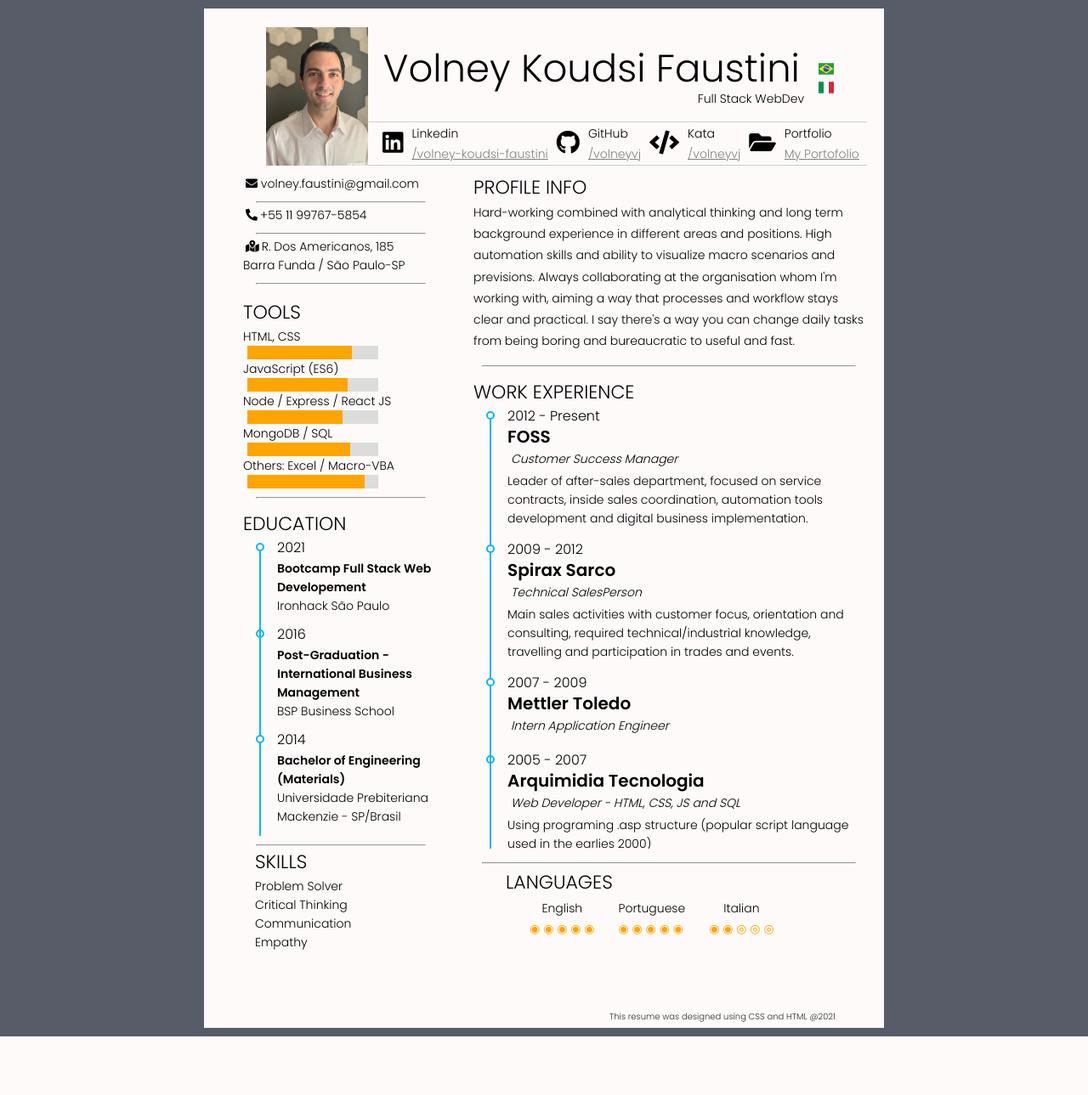
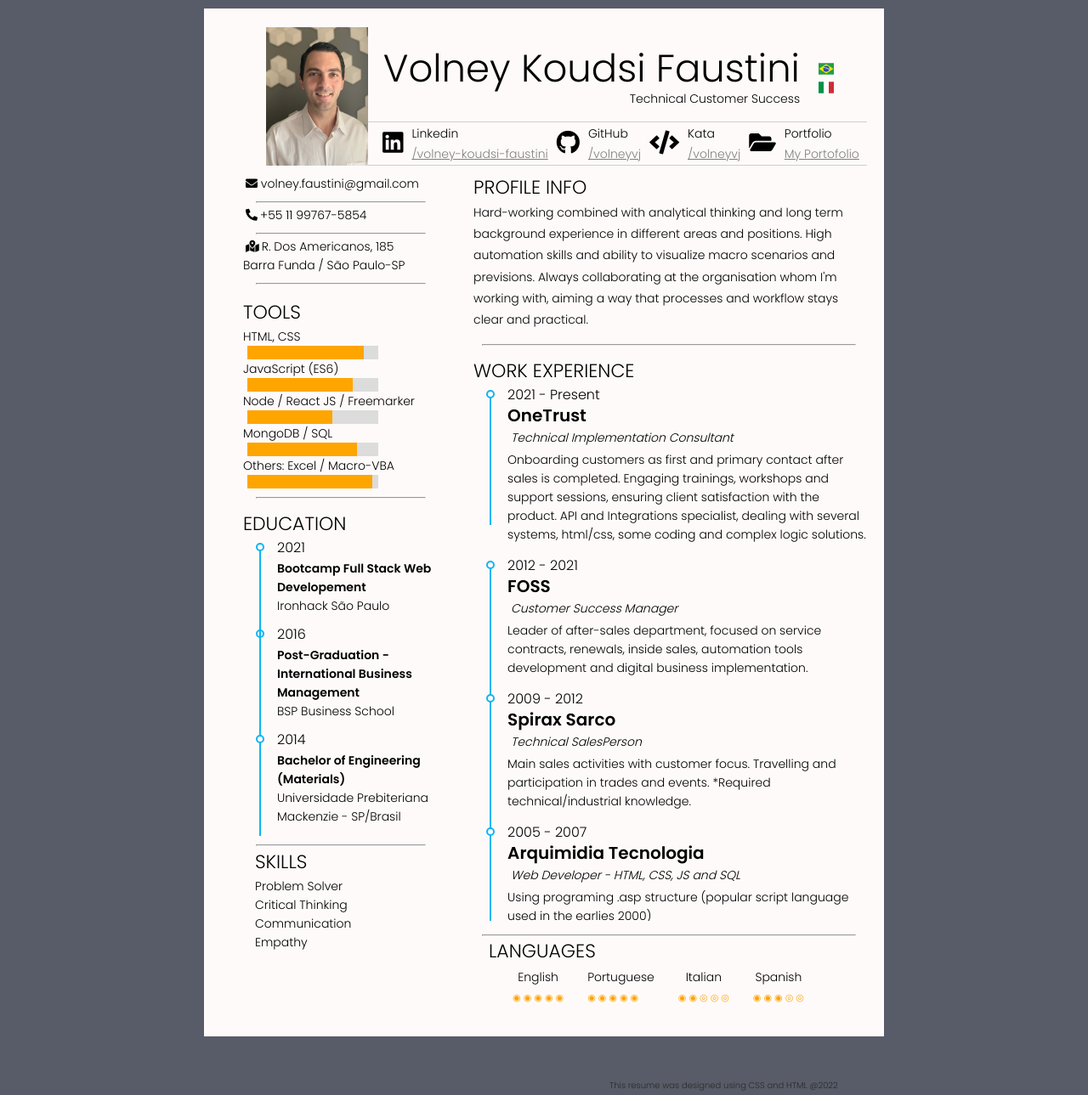
Before and after one commit to volneyvj/resume, a PHP site: page / in a window 1280 px wide. Shown: the whole page at 85% size. Before the commit the page ends 1220 px from the top, so only its background shows below. Run offline with PHP 8.4, Linux system fonts and the light colour scheme.

Commit message:
Add files via upload

```diff
--- a/index.html
+++ b/index.html
@@ -24,9 +24,9 @@
 
         <div class="inside-info">
           <span class="name">Volney Koudsi Faustini</span>
-          <span class="job">Full Stack WebDev</span>
-          <span class="citizenship"><span class="flag-icon flag-icon-br"></span> <br>
-            <span class="flag-icon flag-icon-it"></span></span>
+          <span class="job">Technical Customer Success</span>
+          <span class="citizenship"><span class="flag-icon flag-icon-br" alt="citizenship"></span> <br>
+            <span class="flag-icon flag-icon-it" alt="citizenship"></span></span>
         </div>
 
         <div class="info-links">
@@ -81,35 +81,35 @@
             HTML, CSS
           </div>
           <div class="tools_progress">
-            <span style="width: 80%;"></span>
+            <span style="width: 89%;"></span>
           </div>
 
           <div>
             JavaScript (ES6)
           </div>
           <div class="tools_progress">
-            <span style="width: 77%;"></span>
+            <span style="width: 81%;"></span>
           </div>
 
           <div>
-            Node / Express / React JS
+            Node / React JS / Freemarker
           </div>
           <div class="tools_progress">
-            <span style="width: 73%;"></span>
+            <span style="width: 65%;"></span>
           </div>
 
           <div>
             MongoDB / SQL
           </div>
           <div class="tools_progress">
-            <span style="width: 79%;"></span>
+            <span style="width: 84%;"></span>
           </div>
 
           <div>
             Others: Excel / Macro-VBA
           </div>
           <div class="tools_progress">
-            <span style="width: 90%;"></span>
+            <span style="width: 96%;"></span>
           </div>
 
         </div>
@@ -191,7 +191,6 @@
 
           </div>
 
-
         </div>
 
       </div>
@@ -207,7 +206,6 @@
             High automation skills and ability to visualize macro scenarios and previsions.
             Always collaborating at the organisation whom I'm working with, aiming a way that processes and workflow
             stays clear and practical.
-            I say there's a way you can change daily tasks from being boring and bureaucratic to useful and fast.
           </div>
           <hr>
 
@@ -217,28 +215,30 @@
           <div class="title">WORK EXPERIENCE</div>
           <ul>
             <li>
-              <div class="date">2012 - Present</div>
+              <div class="date">2021 - Present</div>
+
+              <p class="company-title">OneTrust</p>
+              <p class="job-title">Technical Implementation Consultant</p>
+              Onboarding customers as first and primary contact after sales is completed.
+              Engaging trainings, workshops and support sessions, ensuring client satisfaction with the product.
+              API and Integrations specialist, dealing with several systems, html/css, some coding and complex logic
+              solutions.
+            </li>
+            <li>
+              <div class="date">2012 - 2021</div>
 
               <p class="company-title">FOSS</p>
               <p class="job-title">Customer Success Manager</p>
-              Leader of after-sales department, focused on service contracts, inside sales coordination, automation
-              tools
-              development and digital business implementation.
+              Leader of after-sales department, focused on service contracts, renewals, inside sales, automation
+              tools development and digital business implementation.
 
             </li>
             <li>
               <div class="date">2009 - 2012</div>
               <p class="company-title">Spirax Sarco</p>
               <p class="job-title">Technical SalesPerson</p>
-              Main sales activities with customer focus, orientation and consulting, required technical/industrial
-              knowledge, travelling and participation in trades and events.
-
-            </li>
-            <li>
-              <div class="date">2007 - 2009</div>
-
-              <p class="company-title">Mettler Toledo</p>
-              <p class="job-title">Intern Application Engineer</p>
+              Main sales activities with customer focus. Travelling and participation in trades and events.
+              *Required technical/industrial knowledge.
 
             </li>
             <li>
@@ -259,16 +259,18 @@
               <td>English</td>
               <td>Portuguese </td>
               <td>Italian</td>
+              <td>Spanish</td>
             </tr>
             <tr>
               <td class="orange"> &#9673; &#9673; &#9673; &#9673; &#9673;</td>
               <td class="orange"> &#9673; &#9673; &#9673; &#9673; &#9673; </td>
               <td class="orange">&#9673; &#9673; &#9678; &#9678; &#9678; </td>
+              <td class="orange">&#9673; &#9673; &#9673; &#9678; &#9678; </td>
             </tr>
           </table>
         </div>
 
-        <div class="note"> This resume was designed using CSS and HTML @2021 </div>
+        <div class="note"> This resume was designed using CSS and HTML @2022 </div>
 
       </div>
 
--- a/styles.css
+++ b/styles.css
@@ -25,7 +25,7 @@ a {
 
 .resume {
   width: 800px;
-  height: 1200px;
+  height: 1210px;
   margin: 10px auto;
   padding: 20px;
   background-color: #FFFAFA;
@@ -76,7 +76,13 @@ margin-left: 8px;
 .job {
   position: absolute;
   top: 45px;
-  left: 388px;
+  left: 308px;
+}
+
+.job2 {
+  position: absolute;
+  top: 45px;
+  left: 312px;
 }
 
 .citizenship {
@@ -90,8 +96,8 @@ margin-left: 8px;
   flex-direction: row;
   width: auto;
   justify-content: space-evenly;
-  border-top: 1px solid  #D3CECE;
-  border-bottom: 1px solid  #D3CECE;
+  border-top: 1px solid #D3CECE;
+  border-bottom: 1px solid #D3CECE;
   margin-top: 41px;
 }
 
@@ -100,6 +106,7 @@ margin-left: 8px;
   padding: 0;
   height: 20px;
 }
+
 .table-links tr:first-child {
   font-weight: bold;
 }
@@ -149,23 +156,23 @@ margin-left: 8px;
 
 .tools,
 .education,
-.experience
- {
+.experience {
   padding-top: 14px;
 }
 
 .skills {
   padding: 3px 0 0 14px;
 }
+
 .languages {
-  padding: 6px 0 0 38px;
+  padding: 2px 0 0 18px;
 }
 
 .languages td {
   padding: 0 0 0 26px;
 }
 
-.languages tr:first-child{
+.languages tr:first-child {
   text-align: center;
 }
 
@@ -174,6 +181,7 @@ margin-left: 8px;
   font-weight: 300;
   padding: 5px 0 6px 0;
 }
+
 .tools_progress {
   width: 60%;
   margin: 0 5px;
@@ -256,7 +264,8 @@ margin-left: 8px;
 }
 
 .education li {
-    padding-bottom: 12px;;
+  padding-bottom: 12px;
+  ;
 }
 
 .semi-bold {
@@ -312,6 +321,8 @@ margin-left: 8px;
 .orange {
   color: orange;
   padding: 0;
+  font-size: 11px;
+
 }
 
 .left-side hr {
@@ -331,6 +342,7 @@ margin-left: 8px;
 .contact-info hr {
   margin-bottom: 3px;
 }
+
 .note {
   padding: 5rem 0 0 10rem;
   font-size: 10px;
```
Lines whose indentation alone changed are shown as unchanged.
